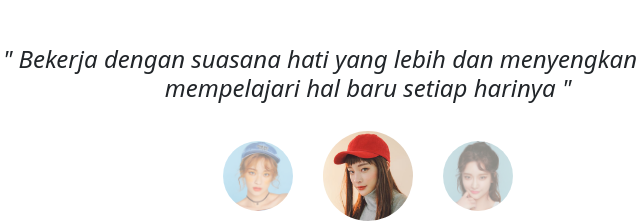
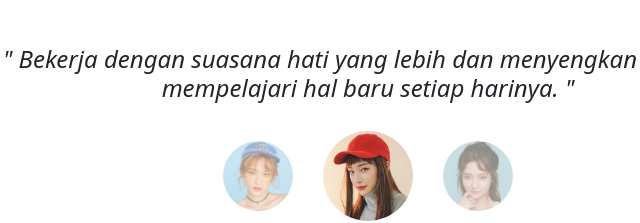
Before and after one commit to ndikspry/lndingpage, a plain HTML site: page index.html in a window 1280 px wide. Shown: the part 1261-1484 px from the top of the page, 272-912 px from the left. Drawn offline with nearby package versions, Linux system fonts and the light colour scheme.

Commit message:
menambahkan isi dari index.html

```diff
--- a/index.html
+++ b/index.html
@@ -101,7 +101,7 @@
             <div class="row justify-content-center">
                 <div class="col-lg-8 mt-5">
                     <h5>" Bekerja dengan suasana hati yang lebih dan menyengkan asik dan mempelajari hal baru setiap
-                        harinya "</h5>
+                        harinya. "</h5>
                 </div>
             </div>
 
```
